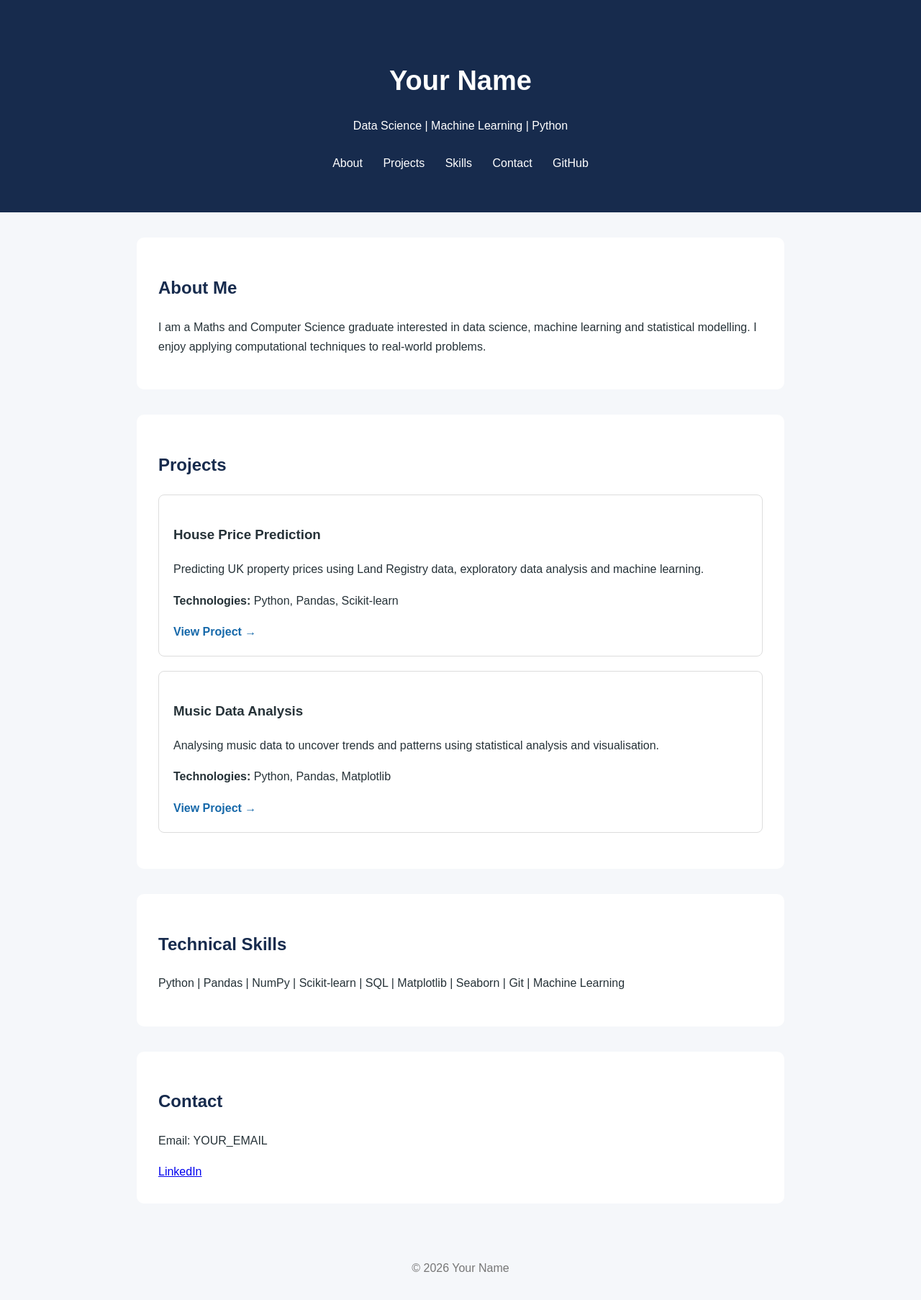
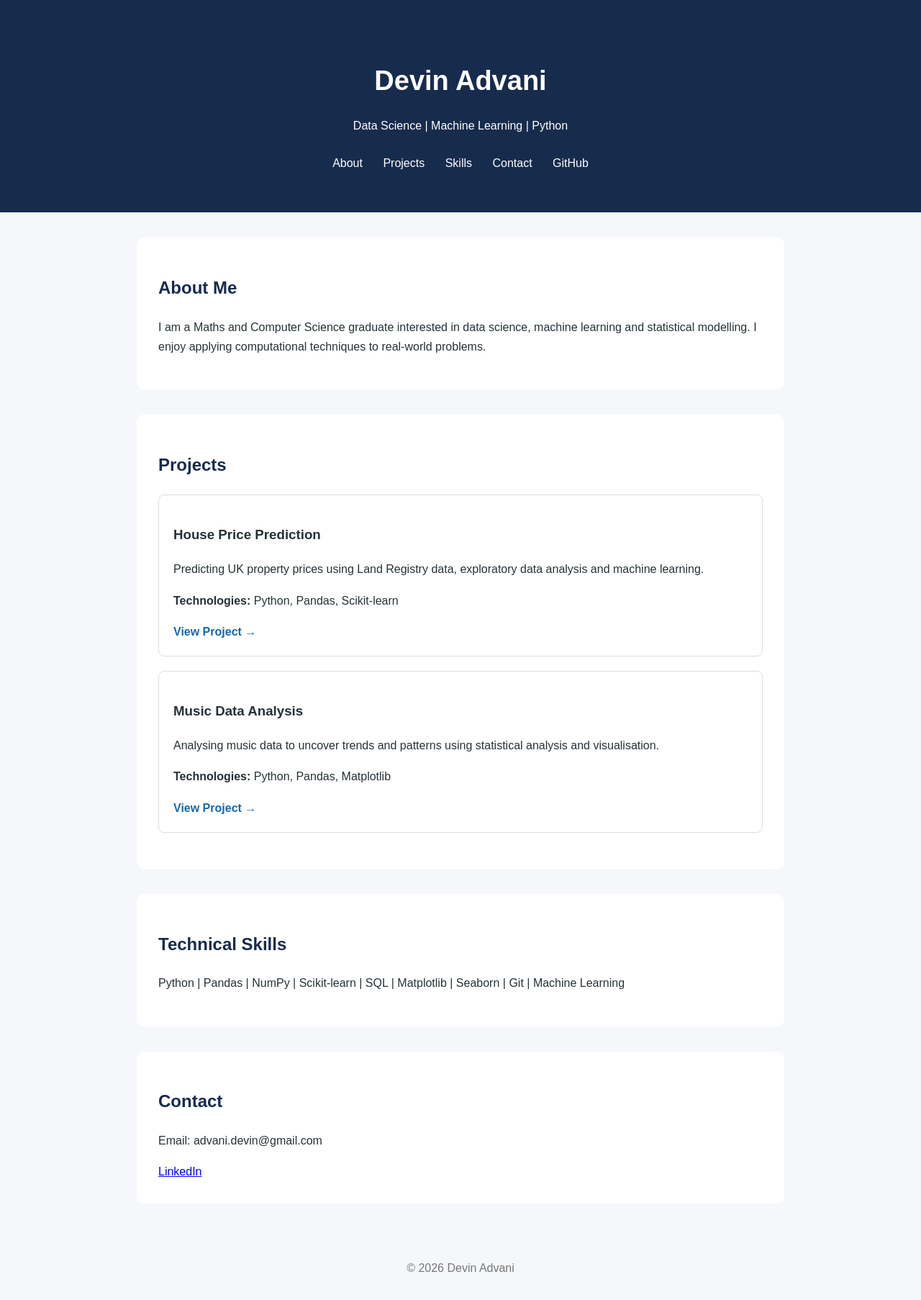
Before and after one commit to DevinAdvani/DevinAdvani.github.io, a plain HTML site: page index.html in a window 1280 px wide. Shown: the whole page at 72% size. Drawn offline with Linux system fonts and the light colour scheme.

Commit message:
updating website

```diff
--- a/index.html
+++ b/index.html
@@ -4,20 +4,20 @@
 <head>
     <meta charset="UTF-8">
     <meta name="viewport" content="width=device-width, initial-scale=1.0">
-    <title>Your Name | Data Science Portfolio</title>
+    <title>Devin Advani | Data Science Portfolio</title>
     <link rel="stylesheet" href="style.css">
 </head>
 <body>
 
 <header>
-    <h1>Your Name</h1>
+    <h1>Devin Advani</h1>
     <p>Data Science | Machine Learning | Python</p>
     <nav>
         <a href="#about">About</a>
         <a href="#projects">Projects</a>
         <a href="#skills">Skills</a>
         <a href="#contact">Contact</a>
-        <a href="https://github.com/YOURUSERNAME">GitHub</a>
+        <a href="https://github.com/DevinAdvani">GitHub</a>
     </nav>
 </header>
 
@@ -63,12 +63,12 @@
 
 <section id="contact">
     <h2>Contact</h2>
-    <p>Email: YOUR_EMAIL</p>
-    <a href="https://www.linkedin.com/in/YOURPROFILE">LinkedIn</a>
+    <p>Email: advani.devin@gmail.com</p>
+    <a href="https://www.linkedin.com/in/devin-advani-778263239/">LinkedIn</a>
 </section>
 
 <footer>
-    <p>© 2026 Your Name</p>
+    <p>© 2026 Devin Advani</p>
 </footer>
 
 </body>
```
